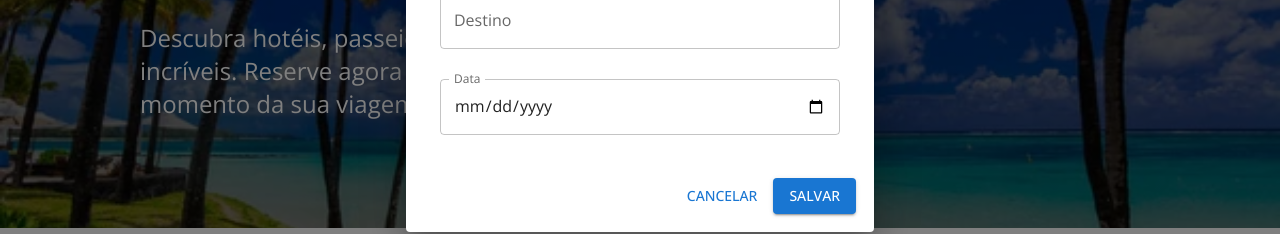
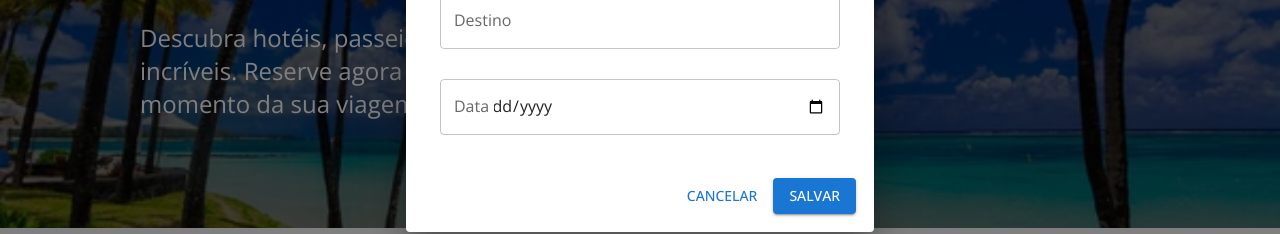
Before and after one commit to PedroMilan/impacta-faculdade, a React (Create React App) app: page / in a window 1280 px wide. Both pictures are taken after a click on the button "NOVA RESERVA". Shown: the part 332-566 px from the top of the page. Built offline with nearby package versions, Linux system fonts and the light colour scheme.

Commit message:
fix min date now

```diff
--- a/src/components/Reservation/index.tsx
+++ b/src/components/Reservation/index.tsx
@@ -138,7 +138,9 @@ const ReservationList: React.FC = () => {
               type="date"
               fullWidth
               margin="normal"
-              InputLabelProps={{ shrink: true }}
+              inputRef={(input) => {
+                if (input) input.min = new Date().toISOString().split("T")[0];
+              }}
               {...register("date")}
               error={!!errors.date}
               helperText={errors.date?.message}
```
